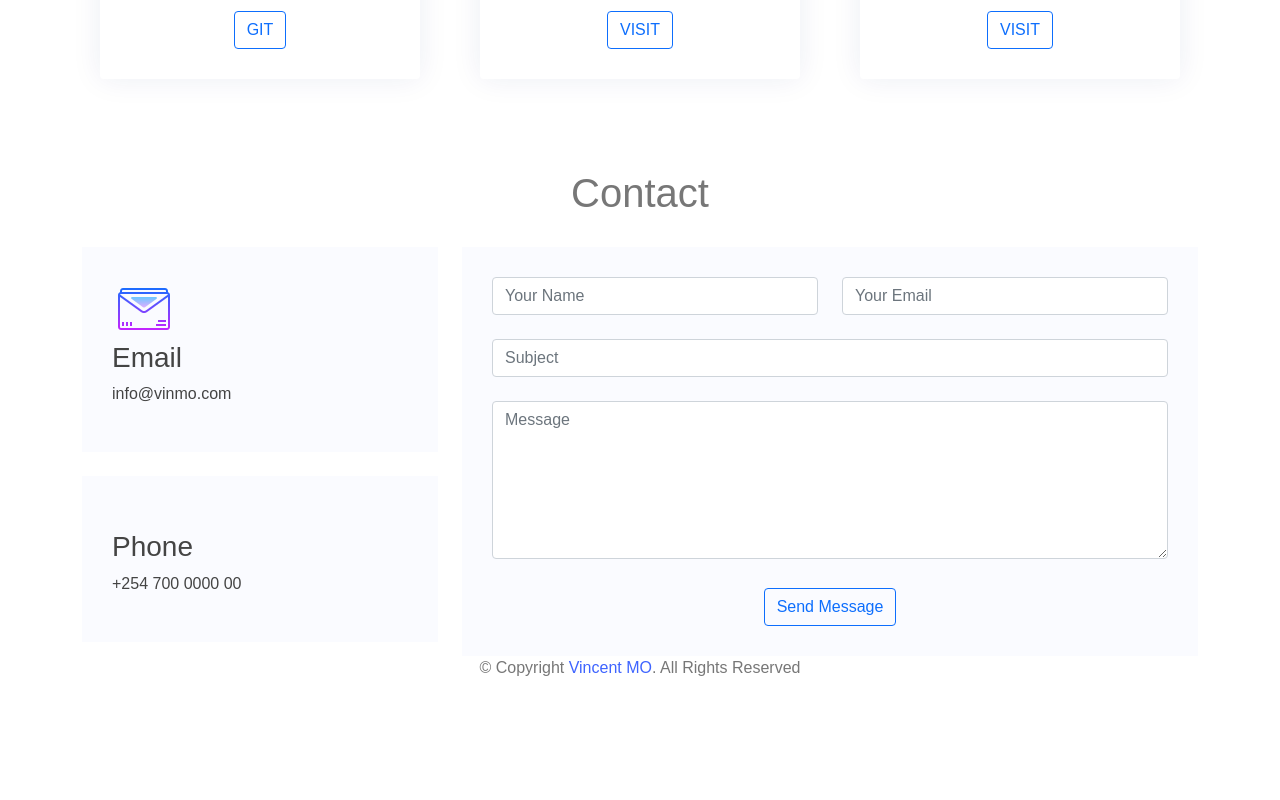
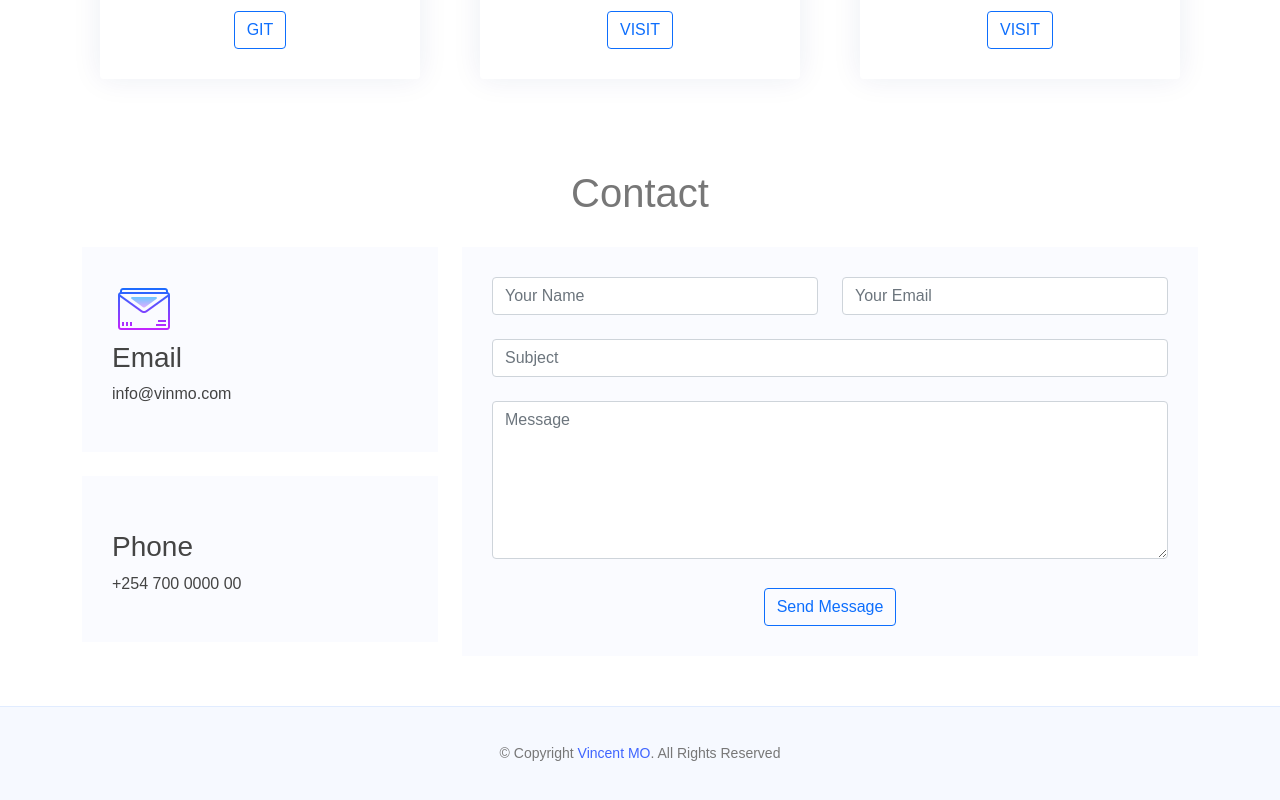
Before and after one commit to vinney-mo/portfolio_web, a plain HTML site: page index.html in a window 1280 px wide. Shown: the part 1817-2617 px from the top of the page. Before the commit the page ends 2513 px from the top, so only its background shows below. Drawn offline with Linux system fonts and the light colour scheme.

Commit message:
Updated styling for the footer component

```diff
--- a/css/styles.css
+++ b/css/styles.css
@@ -116,3 +116,14 @@
   padding: 30px;
   height: 100%;
 }
+.footer p {
+  margin-top: 1rem;
+}
+.footer {
+  padding-top: 20px;
+  padding-bottom: 20px;
+  background: #f6f9ff;
+  font-size: 14px;
+  border-top: 1px solid #e1ecff;
+  margin-top: 50px;
+}
```
